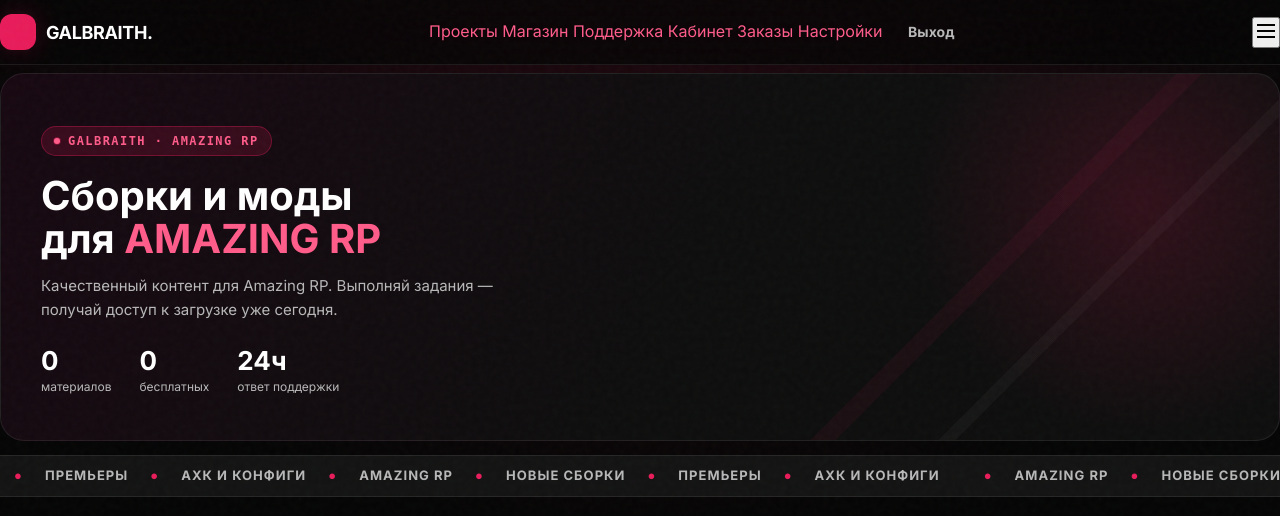
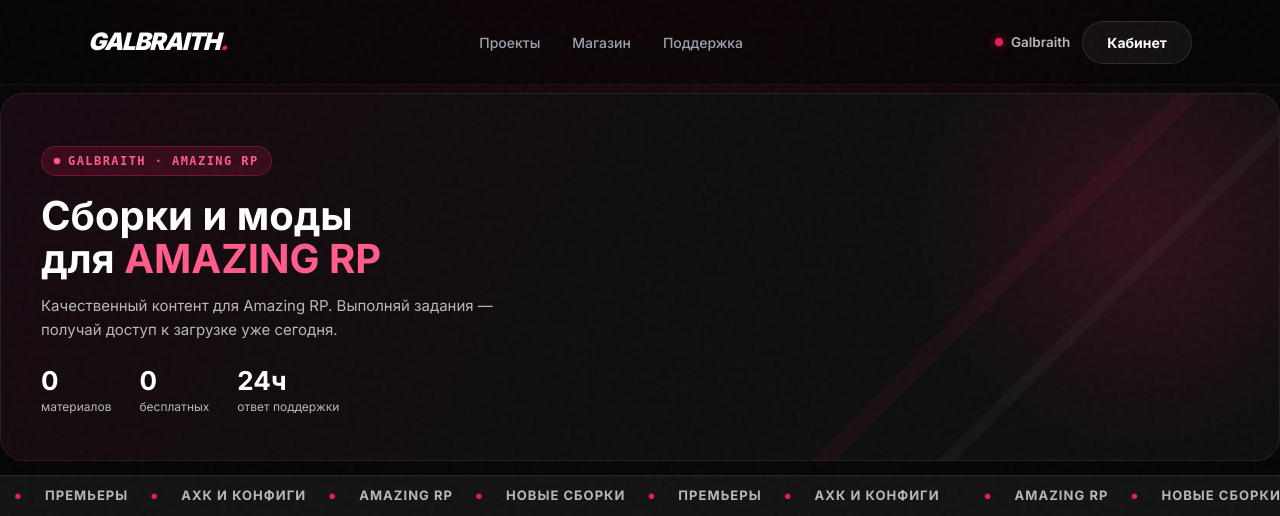
Before and after one commit to cortez1k/Galbraith-Mods, a PHP site: page / in a window 1280 px wide. Shown: the top 516 px of the page. Run offline with PHP 8.4, Linux system fonts and the light colour scheme; the visitor is signed in with stand-in values (Sample User, id 1); some libraries are stand-ins or nearby versions.

Commit message:
feat: шапка сайта по прототипу v4 — на все страницы

```diff
--- a/assets/css/style.css
+++ b/assets/css/style.css
@@ -206,6 +206,110 @@ a:hover { opacity: 0.85; }
     .top-banner-divider { display: none; }
     .top-banner-text { font-size: 12.5px; width: 100%; }
     .top-banner-btn { padding: 7px 12px 7px 14px; font-size: 12px; }
+}
+
+/* =========================================================================
+   Header v5 — точно по прототипу (galbraith-prototype-v4 / изображение.png):
+   прозрачная полоса над фоном со свечением, текстовый логотип GALBRAITH.,
+   по центру три ссылки, справа круглая пилюля «Вход». Без плашек и иконок.
+   ========================================================================= */
+.g-header {
+    position: sticky; top: 0; z-index: 100;
+    background: rgba(5, 5, 5, 0.55);
+    backdrop-filter: blur(14px);
+    -webkit-backdrop-filter: blur(14px);
+    border-bottom: 1px solid rgba(255, 255, 255, 0.05);
+}
+body.light-mode .g-header { background: rgba(246, 245, 242, 0.75); border-bottom-color: var(--g-border); }
+
+.g-header-inner {
+    max-width: 1152px; margin: 0 auto; padding: 0 24px;
+    display: flex; align-items: center; justify-content: space-between;
+    gap: 16px; height: 84px;
+}
+
+.g-logo {
+    font-family: var(--g-font-display);
+    font-size: 24px; font-weight: 900; letter-spacing: -0.05em;
+    font-style: italic; color: var(--g-text); text-decoration: none;
+    white-space: nowrap; line-height: 1;
+}
+.g-logo-dot { color: var(--g-accent); }
+
+.g-nav { display: flex; gap: 32px; align-items: center; }
+.g-nav-link {
+    font-size: 14px; font-weight: 500; color: #9CA3AF; text-decoration: none;
+    transition: color 0.2s ease;
+}
+.g-nav-link:hover, .g-nav-link.active { color: #fff; opacity: 1; }
+body.light-mode .g-nav-link { color: var(--g-text-secondary); }
+body.light-mode .g-nav-link:hover, body.light-mode .g-nav-link.active { color: var(--g-text); }
+
+.g-header-right { display: flex; align-items: center; gap: 12px; min-width: max-content; }
+
+.g-header-btn {
+    display: inline-flex; align-items: center; justify-content: center;
+    padding: 10px 24px; border-radius: var(--g-radius-full);
+    background: rgba(255, 255, 255, 0.05);
+    border: 1px solid rgba(255, 255, 255, 0.10);
+    color: #fff; font-size: 14px; font-weight: 700; text-decoration: none;
+    transition: background 0.2s ease, transform 0.2s ease, border-color 0.2s ease;
+    white-space: nowrap;
+}
+.g-header-btn:hover { background: rgba(255, 255, 255, 0.10); border-color: rgba(255, 255, 255, 0.2); transform: translateY(-1px); opacity: 1; }
+body.light-mode .g-header-btn { color: var(--g-text); border-color: rgba(20, 18, 14, 0.12); }
+
+.g-header-user {
+    display: inline-flex; align-items: center; gap: 8px; max-width: 170px;
+    font-size: 13.5px; font-weight: 600; color: var(--g-text-secondary);
+    text-decoration: none; transition: color 0.2s ease;
+}
+.g-header-user:hover { color: #fff; opacity: 1; }
+.g-header-user-name { overflow: hidden; text-overflow: ellipsis; white-space: nowrap; }
+.g-header-user-dot {
+    width: 8px; height: 8px; border-radius: 50%; flex-shrink: 0;
+    background: var(--g-accent);
+    box-shadow: 0 0 10px rgba(232, 28, 90, 0.8);
+}
+
+.g-header-burger {
+    display: none; align-items: center; justify-content: center;
+    width: 42px; height: 42px; border-radius: 12px; flex-shrink: 0;
+    background: rgba(255, 255, 255, 0.05); border: 1px solid rgba(255, 255, 255, 0.10);
+    color: #fff; cursor: pointer;
+}
+body.light-mode .g-header-burger { color: var(--g-text); }
+
+/* Мобильное меню — во всю ширину под шапкой */
+.g-mobile-menu {
+    display: none;
+    position: fixed; top: 84px; left: 0; right: 0; bottom: 0; z-index: 99;
+    flex-direction: column;
+    background: rgba(5, 5, 5, 0.97);
+    backdrop-filter: blur(20px);
+    padding: 12px 24px 24px;
+    overflow-y: auto;
+}
+.g-mobile-menu.open { display: flex; }
+.g-mobile-menu a, .g-mobile-menu .g-mobile-logout {
+    padding: 16px 4px; font-size: 16px; font-weight: 500; text-align: left; width: 100%;
+    color: var(--g-text); text-decoration: none;
+    border: 0; border-bottom: 1px solid var(--g-border);
+    background: none; font-family: inherit; cursor: pointer;
+}
+.g-mobile-menu a:hover { color: var(--g-accent-light); opacity: 1; }
+
+@media (max-width: 768px) {
+    .g-nav { display: none; }
+    .g-header-burger { display: inline-flex; }
+    .g-header-btn { padding: 9px 18px; font-size: 13px; }
+    .g-header-user-name { display: none; }
+    .g-header-inner { height: 72px; padding: 0 16px; }
+    .g-mobile-menu { top: 72px; }
+}
+@media (min-width: 769px) {
+    .g-header-burger { display: none !important; }
+    .g-mobile-menu { display: none !important; }
 }
 
 /* Header */
--- a/templates/header.php
+++ b/templates/header.php
@@ -17,57 +17,68 @@
 <body class="grain">
     <!-- Radial glow background is handled by CSS on body -->
 
-    <header class="header" role="banner">
-        <div class="header-inner">
-            <a href="/" class="logo" aria-label="Galbraith — главная">
-                <span class="logo-icon" aria-hidden="true"></span>
-                <span class="logo-text">GALBRAITH<span class="logo-dot">.</span></span>
-            </a>
+    <header class="g-header" role="banner">
+        <div class="g-header-inner">
+            <a href="/" class="g-logo" aria-label="Galbraith — главная">GALBRAITH<span class="g-logo-dot">.</span></a>
 
-            <nav class="header-nav" role="navigation" aria-label="Основная навигация">
-                <a href="/pages/projects.php" class="nav-link">Проекты</a>
-                <a href="/pages/marketplace.php" class="nav-link">Магазин</a>
-                <a href="/pages/support.php" class="nav-link">Поддержка</a>
-                <?php if (isset($_SESSION['user_id'])): ?>
-                    <a href="/pages/profile.php" class="nav-link">Кабинет</a>
-                    <a href="/pages/orders.php" class="nav-link">Заказы</a>
-                    <a href="/pages/settings.php" class="nav-link">Настройки</a>
-                    <a href="/includes/auth.php?action=logout" class="btn btn-ghost">Выход</a>
-                <?php else: ?>
-                    <a href="/pages/login.php" class="btn btn-primary">Вход</a>
-                    <a href="/pages/register.php" class="btn btn-ghost">Регистрация</a>
-                <?php endif; ?>
+            <nav class="g-nav" role="navigation" aria-label="Основная навигация">
+                <a href="/pages/projects.php" class="g-nav-link">Проекты</a>
+                <a href="/pages/marketplace.php" class="g-nav-link">Магазин</a>
+                <a href="/pages/support.php" class="g-nav-link">Поддержка</a>
             </nav>
 
-            <button class="header-mobile-toggle" aria-label="Открыть меню" aria-expanded="false" aria-controls="mobile-menu">
-                <svg width="24" height="24" viewBox="0 0 24 24" fill="none" stroke="currentColor" stroke-width="2" aria-hidden="true">
+            <div class="g-header-right">
+                <?php if (!empty($_SESSION['user_id']) || !empty($_SESSION['admin_id'])):
+                    $gHeaderUser = currentUser(); ?>
+                    <a href="/pages/profile.php" class="g-header-user" title="Личный кабинет">
+                        <span class="g-header-user-dot" aria-hidden="true"></span>
+                        <span class="g-header-user-name"><?= e($gHeaderUser['name'] ?? 'Кабинет') ?></span>
+                    </a>
+                    <a href="/pages/profile.php" class="g-header-btn">Кабинет</a>
+                <?php else: ?>
+                    <a href="/pages/login.php" class="g-header-btn">Вход</a>
+                <?php endif; ?>
+                <button class="g-header-burger" type="button" aria-label="Открыть меню" aria-expanded="false" aria-controls="mobile-menu">
+                    <svg width="22" height="22" viewBox="0 0 24 24" fill="none" stroke="currentColor" stroke-width="2" aria-hidden="true">
                         <line x1="3" y1="6" x2="21" y2="6"></line>
                         <line x1="3" y1="12" x2="21" y2="12"></line>
                         <line x1="3" y1="18" x2="21" y2="18"></line>
                     </svg>
                 </button>
             </div>
+        </div>
 
-        <!-- Mobile menu -->
-        <div id="mobile-menu" class="header-mobile-menu" hidden>
-            <nav class="mobile-nav">
-                <a href="/pages/projects.php" class="mobile-nav-link">Проекты</a>
-                <a href="/pages/marketplace.php" class="mobile-nav-link">Магазин</a>
-                <a href="/pages/support.php" class="mobile-nav-link">Поддержка</a>
-                <?php if (isset($_SESSION['user_id'])): ?>
-                    <a href="/pages/profile.php" class="mobile-nav-link">Кабинет</a>
-                    <a href="/pages/orders.php" class="mobile-nav-link">Заказы</a>
-                    <a href="/pages/settings.php" class="mobile-nav-link">Настройки</a>
-                    <form action="/includes/auth.php" method="post" style="display:inline">
+        <!-- Мобильное меню -->
+        <div id="mobile-menu" class="g-mobile-menu">
+            <a href="/pages/projects.php">Проекты</a>
+            <a href="/pages/marketplace.php">Магазин</a>
+            <a href="/pages/support.php">Поддержка</a>
+            <?php if (!empty($_SESSION['user_id']) || !empty($_SESSION['admin_id'])): ?>
+                <a href="/pages/profile.php">Кабинет</a>
+                <a href="/pages/orders.php">Заказы</a>
+                <a href="/pages/settings.php">Настройки</a>
+                <a href="/pages/favorites.php">Избранное</a>
+                <form action="/includes/auth.php" method="post">
                     <input type="hidden" name="action" value="logout">
-                        <button type="submit" class="mobile-nav-link btn btn-ghost" style="width:100%;text-align:left;padding:0">Выход</button>
+                    <button type="submit" class="g-mobile-logout">Выход</button>
                 </form>
             <?php else: ?>
-                    <a href="/pages/login.php" class="mobile-nav-link btn btn-primary" style="display:block;text-align:center">Вход</a>
-                    <a href="/pages/register.php" class="mobile-nav-link btn btn-ghost" style="display:block;text-align:center">Регистрация</a>
+                <a href="/pages/login.php">Вход</a>
+                <a href="/pages/register.php">Регистрация</a>
             <?php endif; ?>
-            </nav>
         </div>
     </header>
 
+    <script>
+    (function () {
+        var burger = document.querySelector('.g-header-burger');
+        var menu = document.getElementById('mobile-menu');
+        if (!burger || !menu) return;
+        burger.addEventListener('click', function () {
+            var open = menu.classList.toggle('open');
+            burger.setAttribute('aria-expanded', open ? 'true' : 'false');
+        });
+    })();
+    </script>
+
     <main class="main-content page-fade" role="main">
```
Lines whose indentation alone changed are shown as unchanged.
